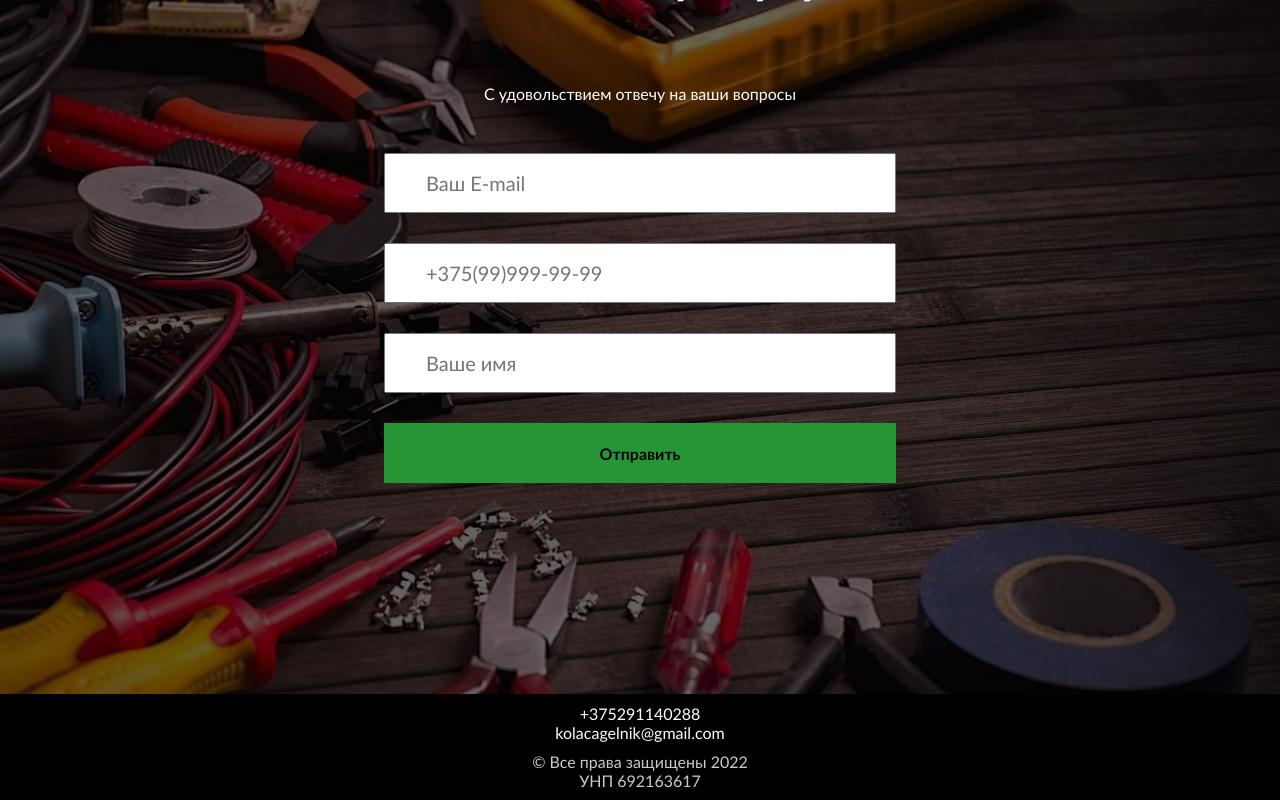
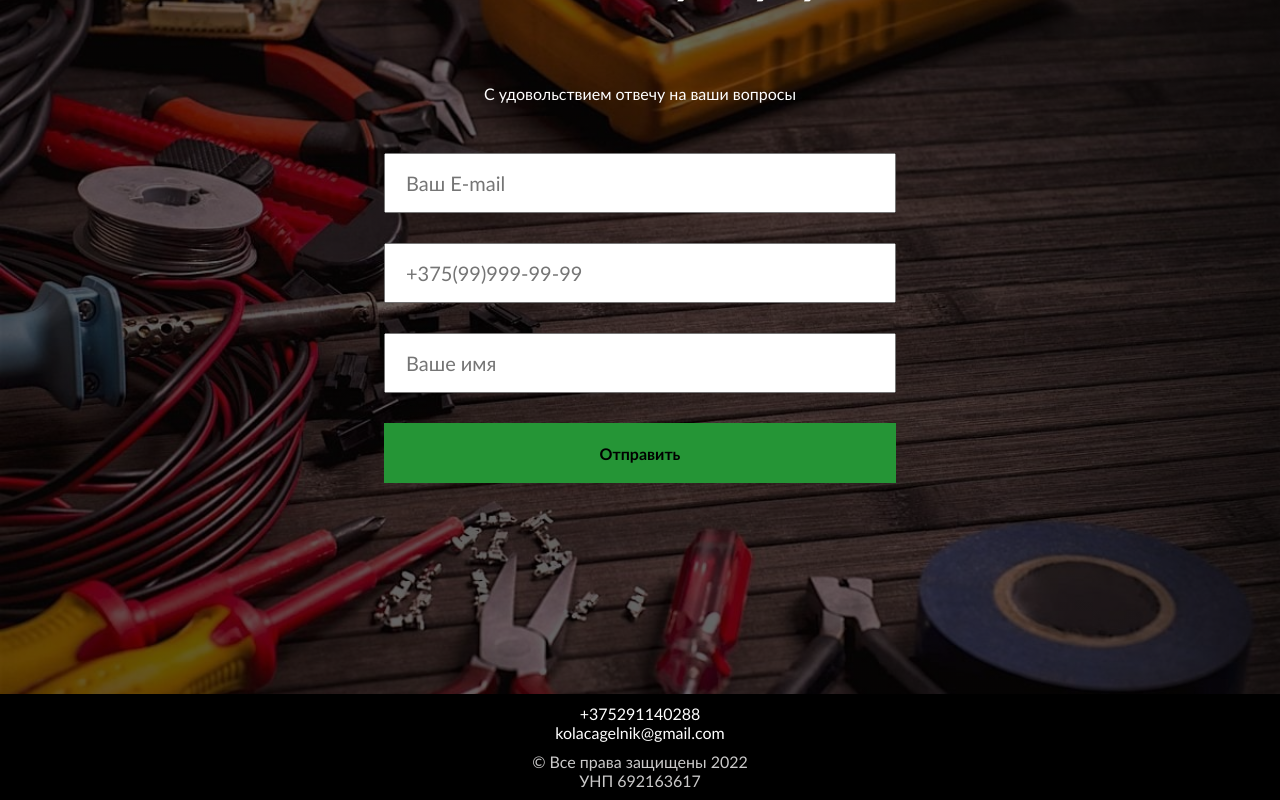
Before and after one commit to LaZy1220/electronic, a React (Create React App) app: page / in a window 1280 px wide. Shown: the part 4091-4891 px from the top of the page. Built offline with nearby package versions, Linux system fonts and the light colour scheme; no server answers.

Commit message:
Finish??????Sergey??

```diff
--- a/src/components/FeedBack/AddFeedBack.jsx
+++ b/src/components/FeedBack/AddFeedBack.jsx
@@ -6,6 +6,7 @@ import { setActiveAddFeedBack } from "../features/addFeedBack-slice";
 import axios from "axios";
 import { useEffect } from "react";
 import { setActiveThankForReview } from "../features/thankForReview-slice";
+import { setCheckForm } from "../features/isCheckForm-slice";
 
 const Wrapper = styled.div`
   position: fixed;
@@ -21,6 +22,7 @@ const Wrapper = styled.div`
 const Input = styled.input`
   font-size: 16px;
   padding-left: 15px;
+  padding-right: 15px;
   height: 40px;
   width: 400px;
   @media screen and (max-width: 470px) {
@@ -95,6 +97,7 @@ export const AddFeedBack = () => {
   const [formValid, setFormValid] = useState(false);
   const isAddFeedBack = useSelector((state) => state.isAddFeedBack);
   const isActiveThankForReview = useSelector((state) => state.isThankForReview);
+  const isCheckForm = useSelector((state) => state.isCheckForm);
   const dispatch = useDispatch();
   const nameHandler = (e) => {
     setName(e.target.value);
@@ -121,10 +124,17 @@ export const AddFeedBack = () => {
     }
   };
   const addReview = () => {
+    dispatch(setCheckForm(!isCheckForm));
     if (formValid) {
       fetchFunc();
       dispatch(setActiveAddFeedBack(!isAddFeedBack));
     }
+  };
+  const closeModal = () => {
+    if (isCheckForm) {
+      dispatch(setCheckForm(!isCheckForm));
+    }
+    dispatch(setActiveAddFeedBack(!isAddFeedBack));
   };
   const fetchFunc = async () => {
     let dataToSend;
@@ -166,13 +176,9 @@ export const AddFeedBack = () => {
     <Wrapper>
       <AddFeedBackEl>
         <h2>Оставить отзыв</h2>
-        <img
-          onClick={() => dispatch(setActiveAddFeedBack(!isAddFeedBack))}
-          src={Cross}
-          alt="X"
-        />
+        <img onClick={() => closeModal()} src={Cross} alt="X" />
         <Input
-          className={nameDirty ? "false" : "true"}
+          className={isCheckForm ? (nameDirty ? "false" : "true") : " "}
           type="text"
           name="name"
           onChange={(e) => nameHandler(e)}
@@ -188,7 +194,7 @@ export const AddFeedBack = () => {
         </AddFile>
         <Review
           placeholder="Отзыв"
-          className={reviewDirty ? "false" : "true"}
+          className={isCheckForm ? (reviewDirty ? "false" : "true") : " "}
           onChange={(e) => reviewHandler(e)}
         />
         <Button onClick={() => addReview()}>Отправить</Button>
--- a/src/components/OrderForm.jsx
+++ b/src/components/OrderForm.jsx
@@ -8,12 +8,14 @@ import { setActiveOrder } from "./features/isShowOrder-slice";
 const Input = styled.input`
   width: ${(props) => (props.addOrderForm ? "100%" : "40%")};
   height: 60px;
-  padding-left: 40px;
+  padding-left: 20px;
+  padding-right: 20px;
   font-size: 20px;
   @media screen and (max-width: 700px) {
     width: ${(props) => (props.addOrderForm ? "80%" : "60%")};
     height: 50px;
-    padding-left: 20px;
+    padding-left: 10px;
+    padding-right: 10px;
     font-size: 18px;
   }
 `;
```
